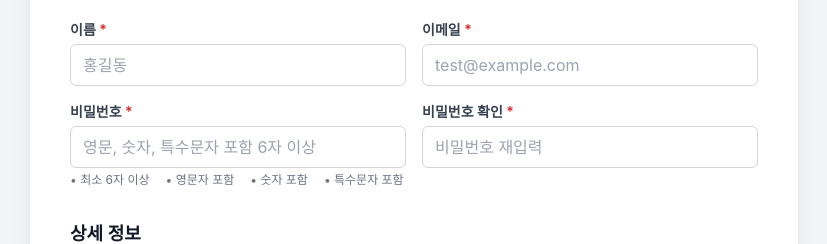
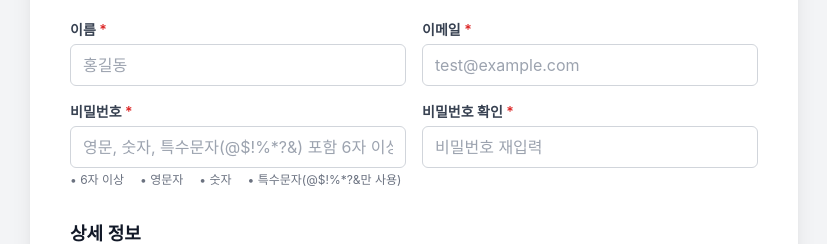
Before and after one commit to hazel55/quick-room-booking, a React (Create React App) app in the folder frontend/: page /register in a window 1280 px wide. Shown: the part 1187-1431 px from the top of the page, without its empty margins (226-1053 px from the left). Built offline with nearby package versions, Linux system fonts and the light colour scheme.

Commit message:
회원가입 비밀번호 규칙에 특수문자 사용 제한 추가 및 관련 메시지 업데이트

```diff
--- a/frontend/src/components/Register.js
+++ b/frontend/src/components/Register.js
@@ -352,7 +352,7 @@ const Register = () => {
     } else if (formData.password.length < 6) {
       newErrors.password = '비밀번호는 최소 6자 이상이어야 합니다';
     } else if (!/^(?=.*[a-zA-Z])(?=.*\d)(?=.*[@$!%*?&])[A-Za-z\d@$!%*?&]/.test(formData.password)) {
-      newErrors.password = '비밀번호는 영문, 숫자, 특수문자를 포함해야 합니다';
+      newErrors.password = '비밀번호는 영문, 숫자, 특수문자(@$!%*?& 만 사용)를 포함해야 합니다';
     }
 
     // 비밀번호 확인 검증
@@ -716,20 +716,20 @@ const Register = () => {
                     <label htmlFor="password" className="block text-sm font-semibold text-gray-700 mb-1">
                       비밀번호 <span className="text-red-600">*</span>
                     </label>
-                    <input id="password" name="password" type="password" value={formData.password} onChange={handleChange} className="w-full px-3 py-2 border border-gray-300 rounded-md focus:outline-none focus:ring-2 focus:ring-indigo-500 transition-colors" placeholder="영문, 숫자, 특수문자 포함 6자 이상" />
+                    <input id="password" name="password" type="password" value={formData.password} onChange={handleChange} className="w-full px-3 py-2 border border-gray-300 rounded-md focus:outline-none focus:ring-2 focus:ring-indigo-500 transition-colors" placeholder="영문, 숫자, 특수문자(@$!%*?&) 포함 6자 이상" />
                     <div className="mt-1 text-xs text-gray-500">
                       <div className="grid grid-cols-2 sm:flex sm:items-center sm:space-x-4 gap-1 sm:gap-0">
                         <span className={`flex items-center ${formData.password.length >= 6 ? 'text-green-600' : 'text-gray-500'}`}>
-                          {formData.password.length >= 6 ? '✓' : '•'} 최소 6자 이상
+                          {formData.password.length >= 6 ? '✓' : '•'} 6자 이상
                         </span>
                         <span className={`flex items-center ${/[a-zA-Z]/.test(formData.password) ? 'text-green-600' : 'text-gray-500'}`}>
-                          {/[a-zA-Z]/.test(formData.password) ? '✓' : '•'} 영문자 포함
+                          {/[a-zA-Z]/.test(formData.password) ? '✓' : '•'} 영문자
                         </span>
                         <span className={`flex items-center ${/\d/.test(formData.password) ? 'text-green-600' : 'text-gray-500'}`}>
-                          {/\d/.test(formData.password) ? '✓' : '•'} 숫자 포함
+                          {/\d/.test(formData.password) ? '✓' : '•'} 숫자
                         </span>
                         <span className={`flex items-center ${/[@$!%*?&]/.test(formData.password) ? 'text-green-600' : 'text-gray-500'}`}>
-                          {/[@$!%*?&]/.test(formData.password) ? '✓' : '•'} 특수문자 포함
+                          {/[@$!%*?&]/.test(formData.password) ? '✓' : '•'} 특수문자(@$!%*?&만 사용)
                         </span>
                       </div>
                     </div>
```
Also changed, not shown: 1 other file (tests, documents, lock files or other folders).
